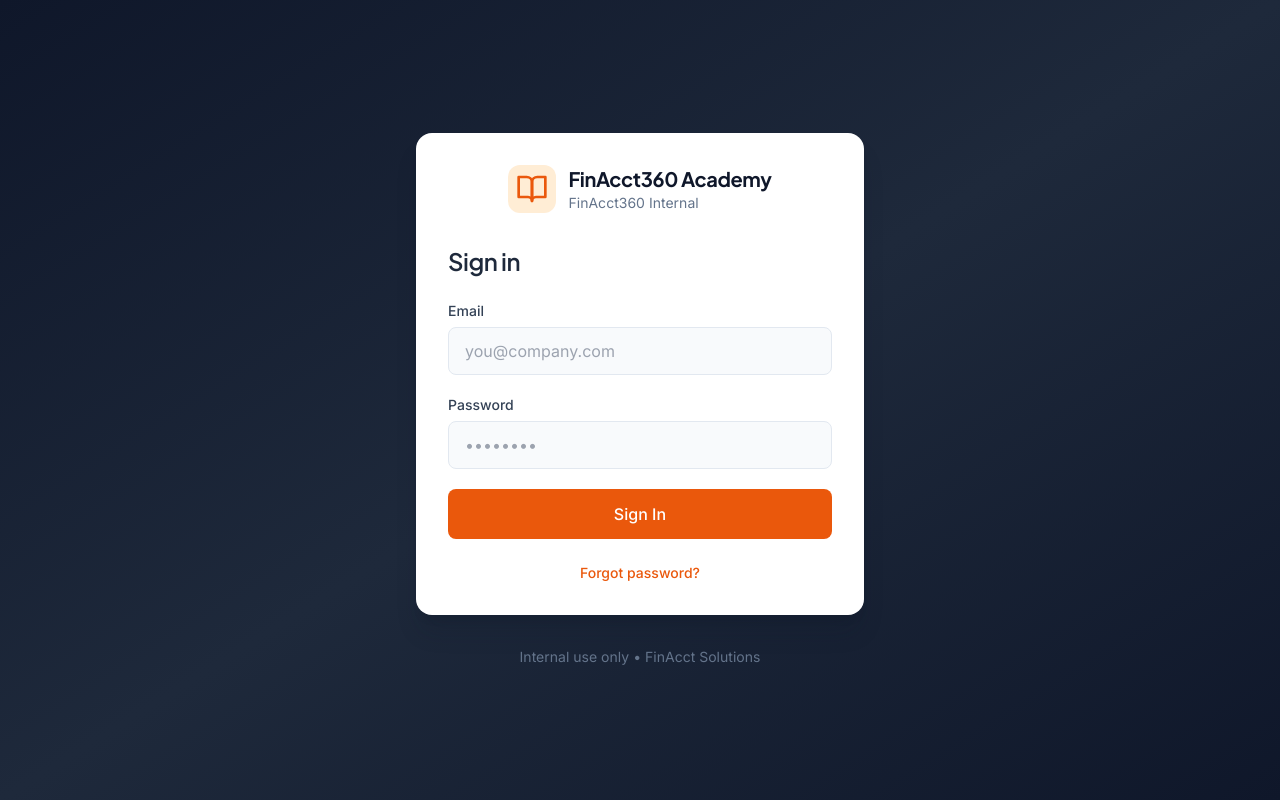
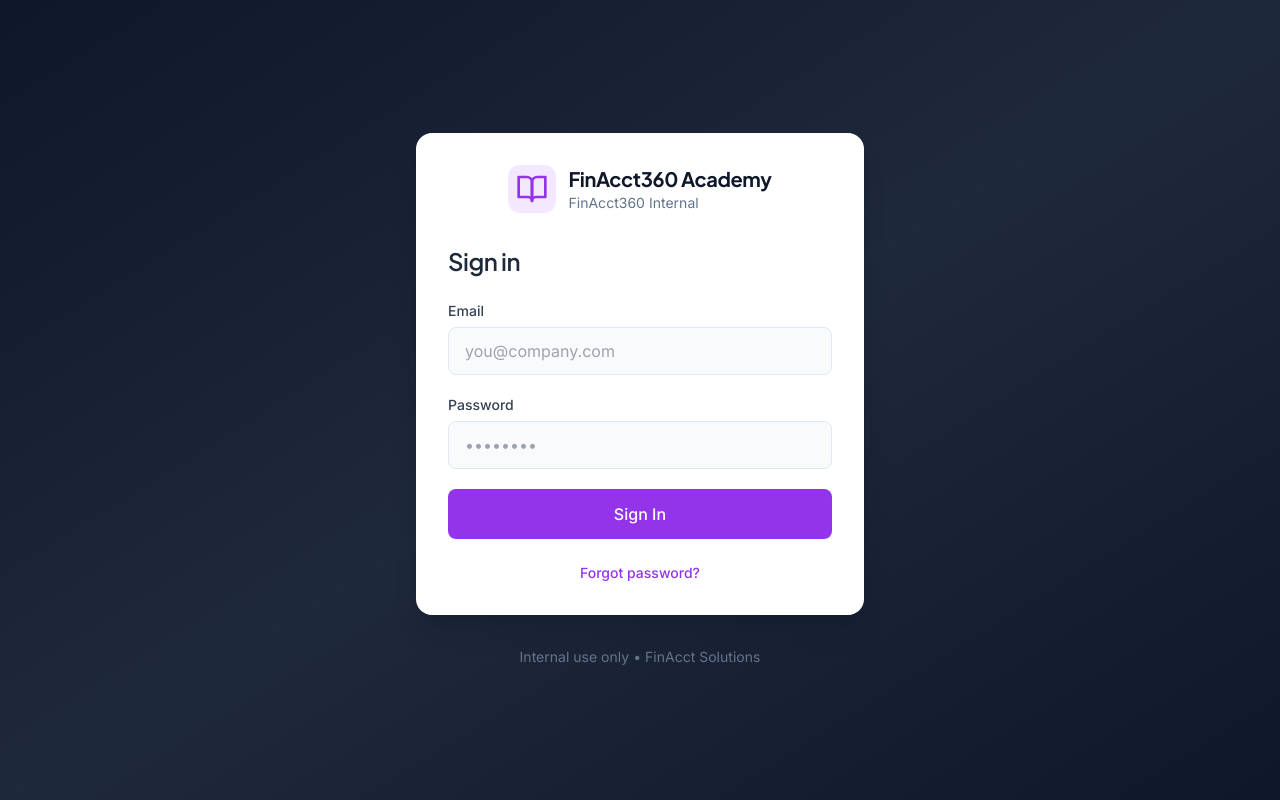
Before and after one commit to uganesh4-finacct/finacct-kb, a Next.js app: page /login in a window 1280 px wide. Built offline with nearby package versions, Linux system fonts and the light colour scheme.

Commit message:
Your commit message

```diff
--- a/app/layout.tsx
+++ b/app/layout.tsx
@@ -5,8 +5,8 @@ export const metadata: Metadata = {
   title: 'FinAcct360 Academy',
   description: 'Internal training and knowledge base',
   icons: {
-    // v=2 busts cache so production shows updated favicon (orange book + cap)
-    icon: [{ url: '/icon.svg?v=2', type: 'image/svg+xml' }, { url: '/favicon.svg?v=2', type: 'image/svg+xml' }],
+    // v=3 purple theme; bump after favicon/icon changes so production updates
+    icon: [{ url: '/icon.svg?v=3', type: 'image/svg+xml' }, { url: '/favicon.svg?v=3', type: 'image/svg+xml' }],
   },
 }
 
--- a/app/login/page.tsx
+++ b/app/login/page.tsx
@@ -34,8 +34,8 @@ function LoginForm() {
     <div className="w-full max-w-md">
       <div className="bg-white rounded-2xl shadow-xl shadow-slate-900/20 p-8">
         <div className="flex items-center justify-center gap-3 mb-8">
-          <div className="p-2 rounded-xl bg-orange-100">
-            <BookOpen className="w-8 h-8 text-orange-600" />
+          <div className="p-2 rounded-xl bg-purple-100">
+            <BookOpen className="w-8 h-8 text-purple-600" />
           </div>
           <div>
             <h1 className="text-xl font-bold text-slate-900">FinAcct360 Academy</h1>
@@ -55,7 +55,7 @@ function LoginForm() {
               value={email}
               onChange={(e) => setEmail(e.target.value)}
               required
-              className="w-full px-4 py-2.5 rounded-lg border border-slate-200 bg-slate-50 focus:bg-white focus:ring-2 focus:ring-orange-500 focus:border-orange-500 outline-none transition text-slate-900"
+              className="w-full px-4 py-2.5 rounded-lg border border-slate-200 bg-slate-50 focus:bg-white focus:ring-2 focus:ring-purple-500 focus:border-purple-500 outline-none transition text-slate-900"
               placeholder="you@company.com"
             />
           </div>
@@ -70,7 +70,7 @@ function LoginForm() {
               value={password}
               onChange={(e) => setPassword(e.target.value)}
               required
-              className="w-full px-4 py-2.5 rounded-lg border border-slate-200 bg-slate-50 focus:bg-white focus:ring-2 focus:ring-orange-500 focus:border-orange-500 outline-none transition text-slate-900"
+              className="w-full px-4 py-2.5 rounded-lg border border-slate-200 bg-slate-50 focus:bg-white focus:ring-2 focus:ring-purple-500 focus:border-purple-500 outline-none transition text-slate-900"
               placeholder="••••••••"
             />
           </div>
@@ -82,13 +82,13 @@ function LoginForm() {
           <button
             type="submit"
             disabled={loading}
-            className="w-full py-3 px-4 rounded-lg bg-orange-600 hover:bg-orange-700 text-white font-medium focus:ring-2 focus:ring-orange-500 focus:ring-offset-2 disabled:opacity-60 transition"
+            className="w-full py-3 px-4 rounded-lg bg-purple-600 hover:bg-purple-700 text-white font-medium focus:ring-2 focus:ring-purple-500 focus:ring-offset-2 disabled:opacity-60 transition"
           >
             {loading ? 'Signing in…' : 'Sign In'}
           </button>
         </form>
         <p className="mt-6 text-center text-sm text-slate-500">
-          <Link href="/reset-password" className="text-orange-600 hover:text-orange-700 font-medium">
+          <Link href="/reset-password" className="text-purple-600 hover:text-purple-700 font-medium">
             Forgot password?
           </Link>
         </p>
--- a/app/reset-password/page.tsx
+++ b/app/reset-password/page.tsx
@@ -32,8 +32,8 @@ export default function ResetPasswordPage() {
       <div className="w-full max-w-md">
         <div className="bg-white rounded-2xl shadow-xl shadow-slate-900/20 p-8">
           <div className="flex items-center justify-center gap-3 mb-8">
-            <div className="p-2 rounded-xl bg-orange-100">
-              <BookOpen className="w-8 h-8 text-orange-600" />
+            <div className="p-2 rounded-xl bg-purple-100">
+              <BookOpen className="w-8 h-8 text-purple-600" />
             </div>
             <div>
               <h1 className="text-xl font-bold text-slate-900">FinAcct360 Academy</h1>
@@ -49,7 +49,7 @@ export default function ResetPasswordPage() {
               </p>
               <Link
                 href="/login"
-                className="inline-block py-2.5 px-4 rounded-lg bg-orange-600 hover:bg-orange-700 text-white font-medium"
+                className="inline-block py-2.5 px-4 rounded-lg bg-purple-600 hover:bg-purple-700 text-white font-medium"
               >
                 Back to sign in
               </Link>
@@ -69,7 +69,7 @@ export default function ResetPasswordPage() {
                     value={email}
                     onChange={(e) => setEmail(e.target.value)}
                     required
-                    className="w-full px-4 py-2.5 rounded-lg border border-slate-200 bg-slate-50 focus:bg-white focus:ring-2 focus:ring-indigo-500 focus:border-indigo-500 outline-none transition text-slate-900"
+                    className="w-full px-4 py-2.5 rounded-lg border border-slate-200 bg-slate-50 focus:bg-white focus:ring-2 focus:ring-purple-500 focus:border-purple-500 outline-none transition text-slate-900"
                     placeholder="you@company.com"
                   />
                 </div>
@@ -81,7 +81,7 @@ export default function ResetPasswordPage() {
                 <button
                   type="submit"
                   disabled={loading}
-                  className="w-full py-3 px-4 rounded-lg bg-orange-600 hover:bg-orange-700 text-white font-medium focus:ring-2 focus:ring-orange-500 focus:ring-offset-2 disabled:opacity-60 transition"
+                  className="w-full py-3 px-4 rounded-lg bg-purple-600 hover:bg-purple-700 text-white font-medium focus:ring-2 focus:ring-purple-500 focus:ring-offset-2 disabled:opacity-60 transition"
                 >
                   {loading ? 'Sending…' : 'Send reset link'}
                 </button>
@@ -89,7 +89,7 @@ export default function ResetPasswordPage() {
             </>
           )}
           <p className="mt-6 text-center text-sm text-slate-500">
-            <Link href="/login" className="text-orange-600 hover:text-orange-700 font-medium">
+            <Link href="/login" className="text-purple-600 hover:text-purple-700 font-medium">
               Back to sign in
             </Link>
           </p>
--- a/components/Sidebar.tsx
+++ b/components/Sidebar.tsx
@@ -79,7 +79,7 @@ export function Sidebar({ role, sections, onCollapse, collapsed }: SidebarProps)
     <div className="flex flex-col h-full w-full min-w-[240px]">
       <div className="p-3 border-b border-slate-800/50 shrink-0">
         <Link href="/home" className="flex items-center gap-2 rounded-lg focus:outline-none focus-visible:ring-2 focus-visible:ring-green-500 focus-visible:ring-offset-2 focus-visible:ring-offset-slate-800">
-          <BookOpen size={36} className="text-orange-500 shrink-0" aria-hidden />
+          <BookOpen size={36} className="text-purple-500 shrink-0" aria-hidden />
           <div className="flex flex-col min-w-0">
             <span className="font-semibold text-white text-sm leading-tight truncate">FinAcct360</span>
             <span className="text-xs text-slate-400 leading-tight truncate">Academy</span>
--- a/components/brand/Logo.tsx
+++ b/components/brand/Logo.tsx
@@ -23,7 +23,7 @@ export function Logo({ size = 'md', showText = true, href, className = '' }: Log
   const { iconSize, labelSize } = sizeMap[size]
   const content = (
     <div className={`flex items-center gap-3 ${className}`}>
-      <div className="flex items-center gap-1.5 bg-orange-500 rounded-lg px-2.5 py-2 shrink-0">
+      <div className="flex items-center gap-1.5 bg-purple-500 rounded-lg px-2.5 py-2 shrink-0">
         <BookOpen size={iconSize} className="text-white" aria-hidden />
         <span className={`text-white font-bold ${labelSize}`}>FA</span>
       </div>
```
Also changed, not shown: app/icon.svg, public/favicon.svg.
